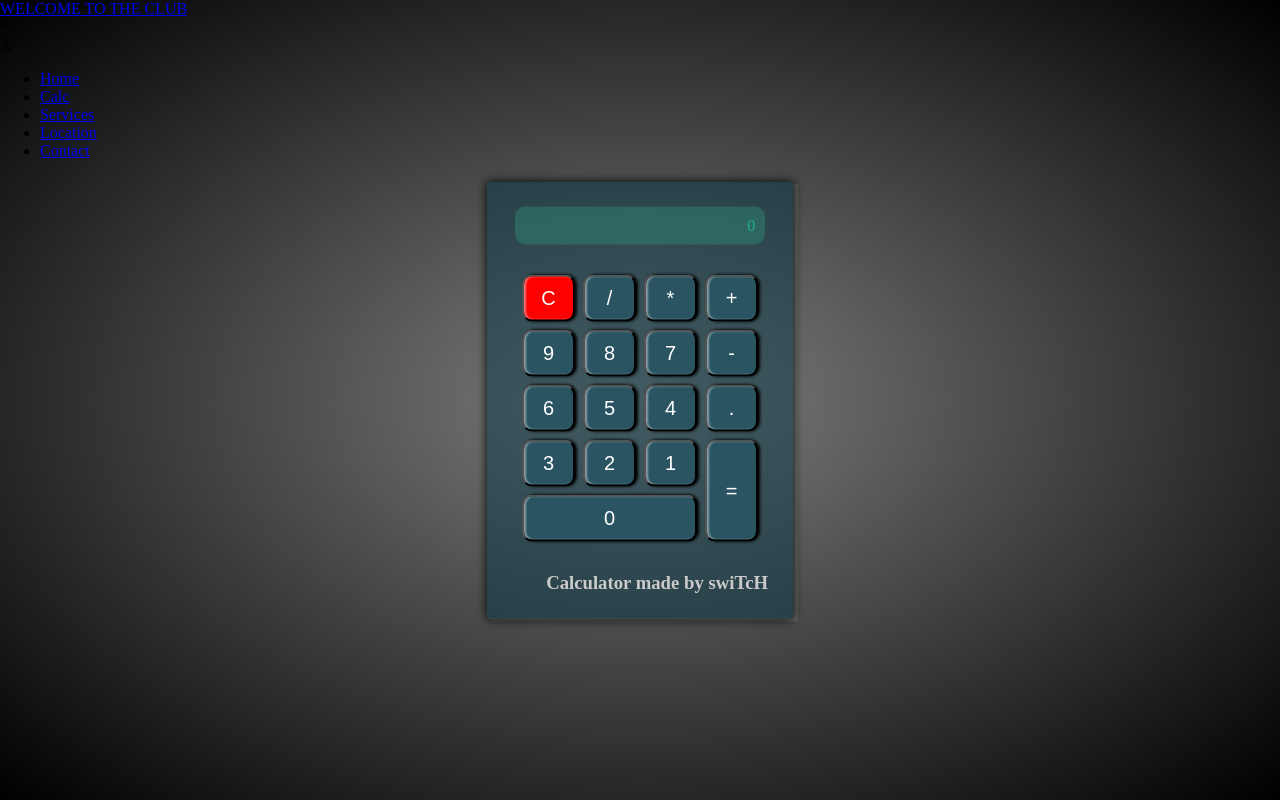
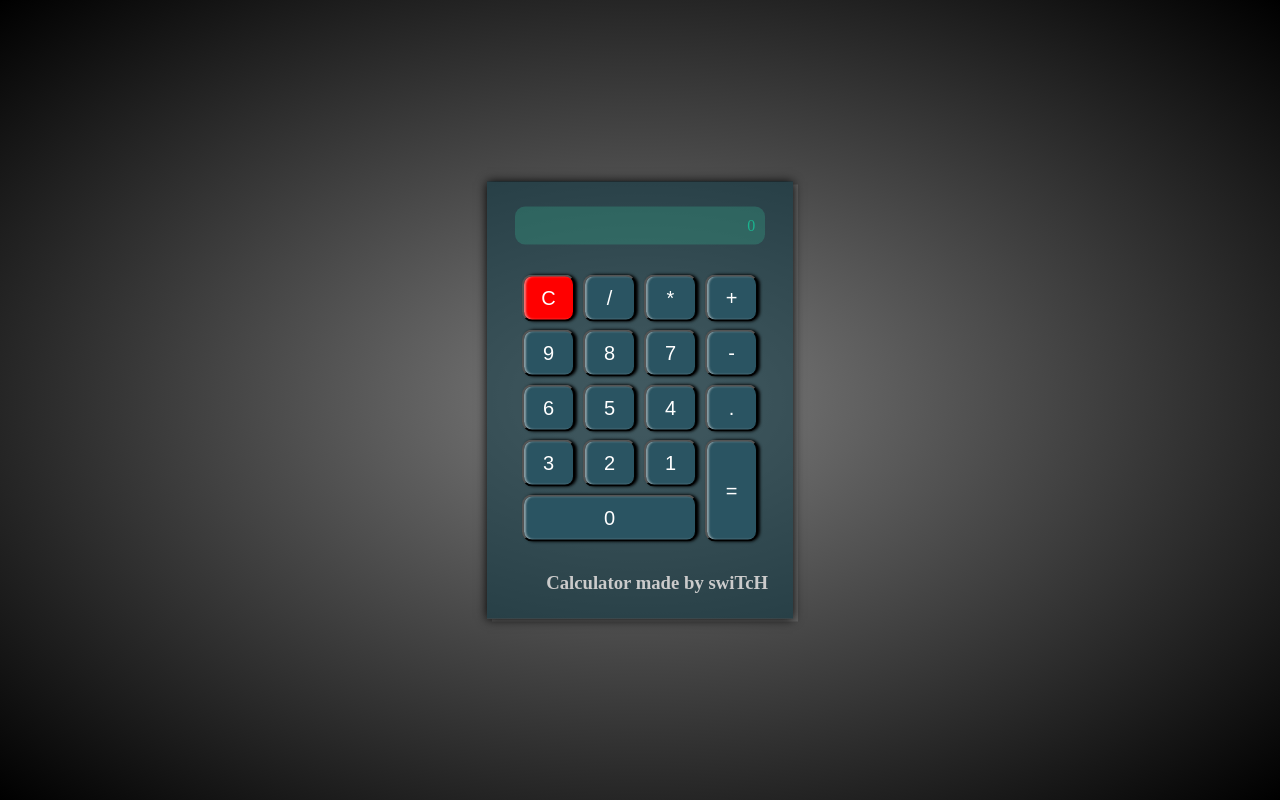
Before and after one commit to swiTTcHH/basic_calculator, a plain HTML site: page calc.html in a window 1280 px wide. Drawn offline with Linux system fonts and the light colour scheme.

Commit message:
removed useless code

```diff
--- a/calc.html
+++ b/calc.html
@@ -7,37 +7,9 @@
     <meta name="viewport" content="width=device-width, initial-scale=1.0">
     <title>Calc</title>
     <link rel="stylesheet" href="calc.css">
-    <link rel="stylesheet" href="/page with side menu/index.css">
 </head>
 
 <body>
-    <nav>
-        <div class="branding">
-          <a href="/page with side menu/index.html">WELCOME TO THE CLUB</a>
-        </div>
-        <div class="toggle">=</div>
-        <div class="largemenu">
-          <div class="close">X</div>
-          <ul class="nav">
-            <li>
-              <a href="/js_events.html" class="home desktop">Home</a>
-            </li>
-            <li>
-<a href="/trying to make a calculator/calc.html" class="about desktop">Calc</a>
-            </li>
-            <li>
-              <a href="#" class="Services desktop">Services</a>
-            </li>
-            <li>
-              <a href="#" class="location desktop">Location</a>
-            </li>
-            <li>
-              <a href="#" class="contact desktop">Contact</a>
-            </li>
-          </ul>
-        </div>
-      </nav>
-
     <div class="container">
         <div class="input">0</div>
         <div class="nums">
@@ -66,20 +38,6 @@
 
         <script src="calc.js"></script>
 
-            <!-- nav behaviour -->
-    <script>
-        const openBtn = document.querySelector(".toggle");
-        const elem = document.querySelector(".largemenu");
-        openBtn.addEventListener("mousedown", (e) => {
-          elem.classList.add("active");
-        });
-
-        const closeBtn = document.querySelector(".close");
-        closeBtn.addEventListener("mousedown", (e) => {
-          elem.classList.remove("active");
-        });
-      </script>
-      <!-- nav behaviour end -->
     </div>
 </body>
 
```
